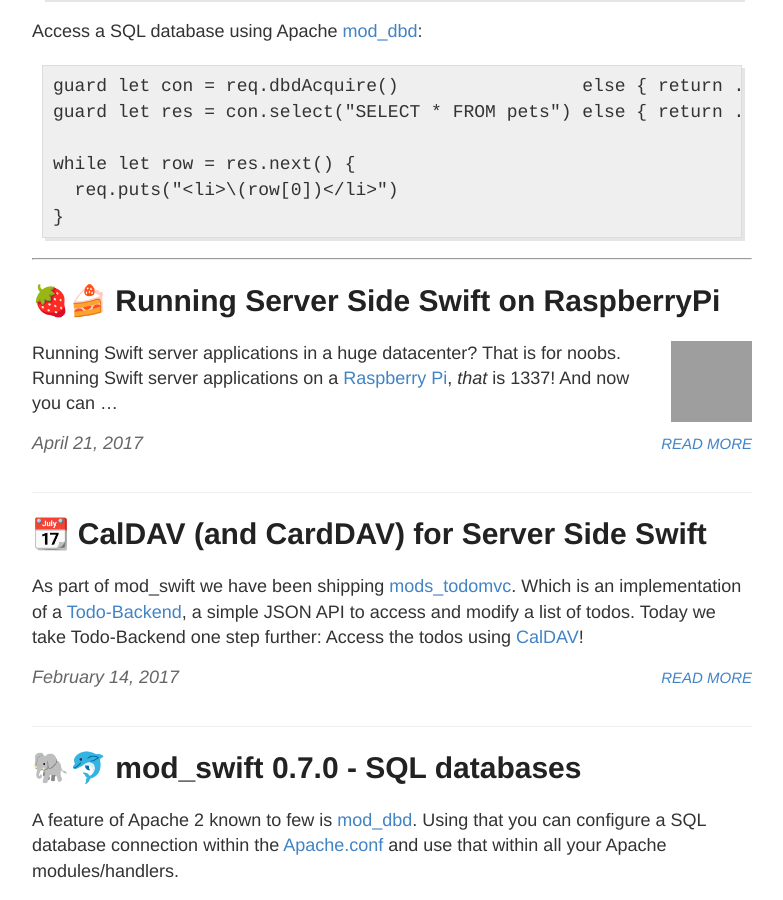
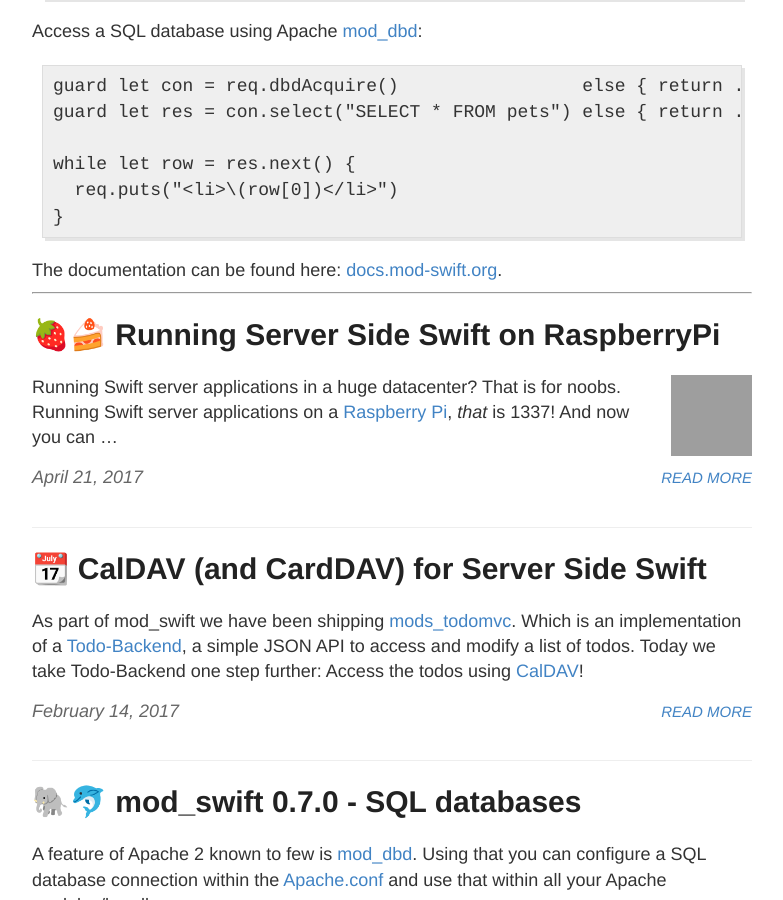
Before and after one commit to modswift/mod-swift.github.io, a Jekyll site: the page built from index.html, in a window 1280 px wide and 900 px high, scrolled down 1209 px, cut to the strip 0-900 px from the top of the window. Shown: the whole strip, without its empty margins (248-1031 px from the left). Built offline with Jekyll 4.4.1, drawn with Linux system fonts in a browser that asks for light colours; comment, search, counter and statistics services are not loaded; grey boxes are pictures that could not be loaded.

Commit message:
Link to documentation

```diff
--- a/_layouts/default.html
+++ b/_layouts/default.html
@@ -38,8 +38,9 @@
           </div>
 
           <nav>
-            <a href="{{ site.baseurl }}/blog" >Blog</a>
-            <a href="{{ site.baseurl }}/about">About</a>
+            <a href="{{ site.baseurl }}/blog"   >Blog</a>
+            <a href="http://docs.mod-swift.org/">Docs</a>
+            <a href="{{ site.baseurl }}/about"  >About</a>
           </nav>
         </header>
       </div>
--- a/index.html
+++ b/index.html
@@ -82,6 +82,9 @@
 }
 </code></pre></div>
 
+The documentation can be found here:
+<a href="http://docs.mod-swift.org/">docs.mod-swift.org</a>.
+
 <hr />
 
 <div class="posts">
```
